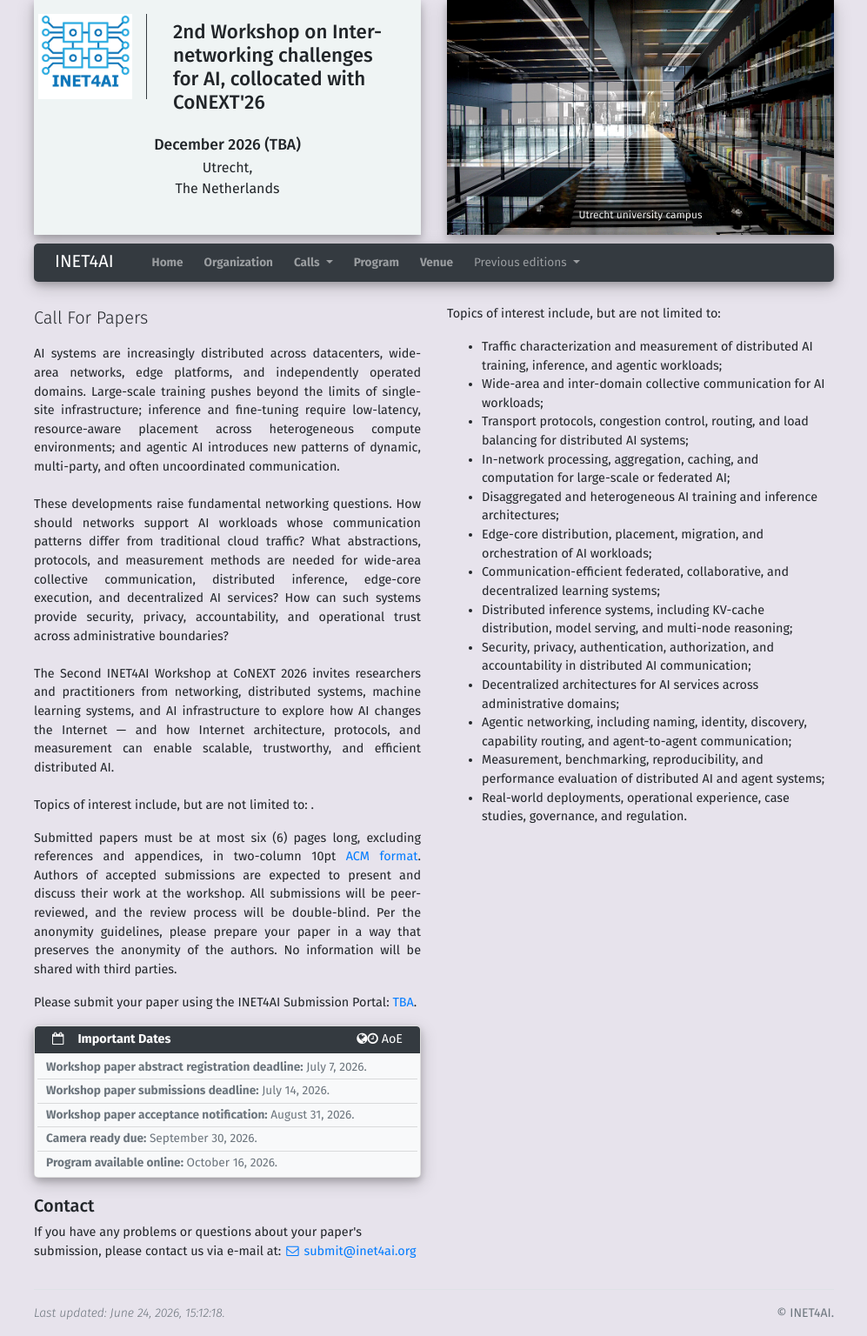
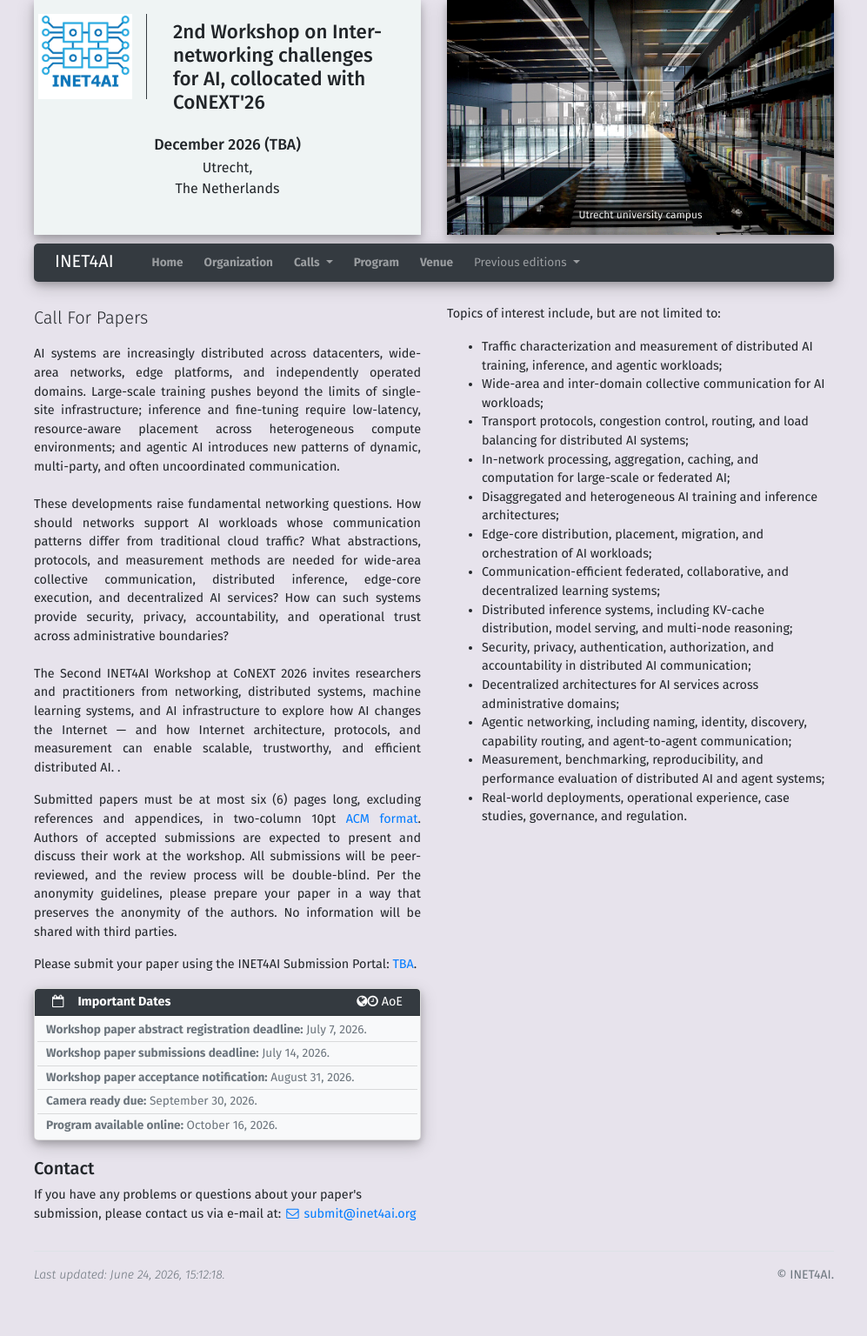
Before and after one commit to IRTF-net4AI/inet4ai, a Jekyll site: the page built from cfp.html, in a window 1280 px wide. Shown: the whole page at 87% size, without its empty margins (141-1138 px from the left). Built offline with Jekyll 4.4.1, drawn with Linux system fonts in a browser that asks for light colours; after the commit the page ends 1492 px from its top, so only the background shows below that.

Commit message:
Clean up cfp.yml by removing line breaks
Removed unnecessary HTML line breaks and clarified topics of interest.

```diff
--- a/_data/cfp.yml
+++ b/_data/cfp.yml
@@ -17,8 +17,7 @@ description: >
   networking, distributed systems, machine learning systems, and AI infrastructure to
   explore how AI changes the Internet — and how Internet architecture, protocols, and
   measurement can enable scalable, trustworthy, and efficient distributed AI.
-  <br/><br/>
-  Topics of interest include, but are not limited to:
+
 submission: ./submission.html
 areas:
 - topics:
```
